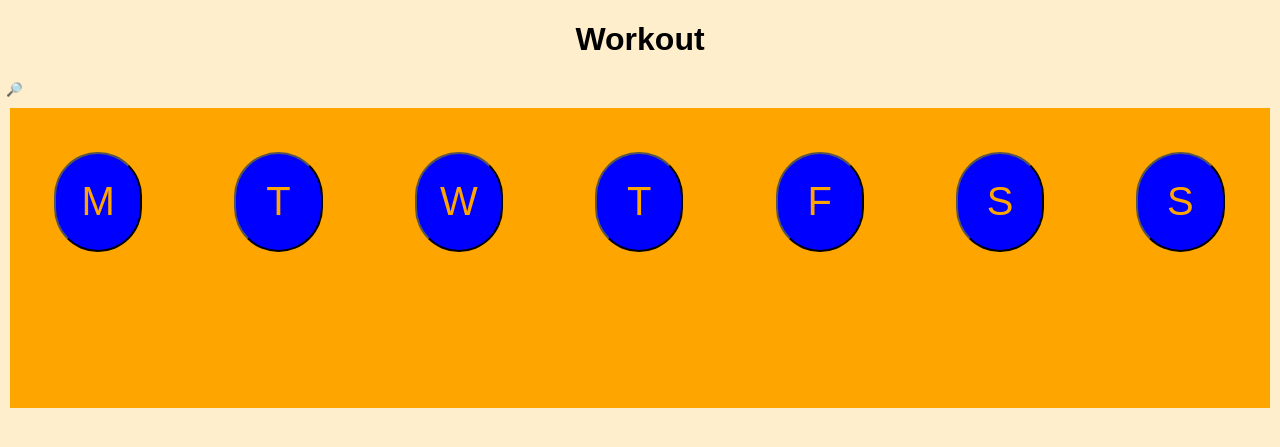
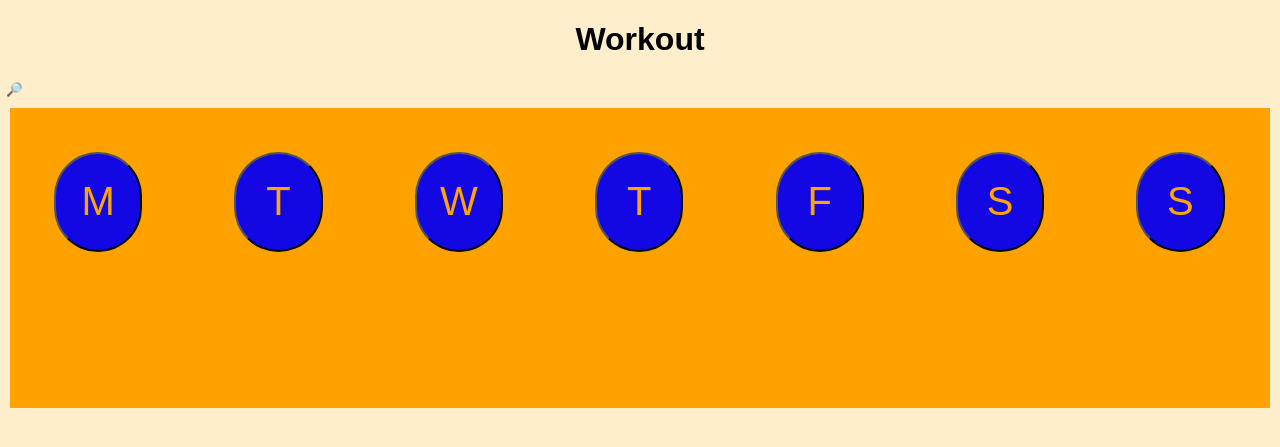
Before and after one commit to hjzres/Massey-Hacks-2024, a Python web app: template mh2024/templates/workoutplans.html in a window 1280 px wide. Shown: the top 447 px of the page. Run offline with Jinja, Linux system fonts and the light colour scheme; the template is opened without the code that fills it, so the values that code supplies are empty; some web fonts are replaced.

Commit message:
Did button colors and animations

```diff
--- a/mh2024/static/styles/workoutplans.css
+++ b/mh2024/static/styles/workoutplans.css
@@ -17,6 +17,7 @@
 
 button:hover{
     cursor:pointer;
+    transform: scale(1.05) rotate(-1deg);
 }
 
 .search{
@@ -27,11 +28,11 @@ button:hover{
 .routines{
     margin: 10px;
     height: 300px   ;
-    background-color: orange;
+    background-color: rgb(255, 162, 0);
 }
 
 .routines button{
-    background-color: blue;
+    background-color: rgb(19, 8, 228);
     height:100px;
     width: 7%;
     margin: 3.5%;
@@ -40,3 +41,12 @@ button:hover{
     font-size: 250%;
     font-family: "Freeman", Arial, Helvetica, sans-serif;
 }
+
+.routines button:hover{
+    background-color: rgb(0, 89, 255);
+}
+
+.routines button:active{
+    color:rgb(127, 95, 37);
+    background-color: rgb(17, 17, 217);
+}
```
